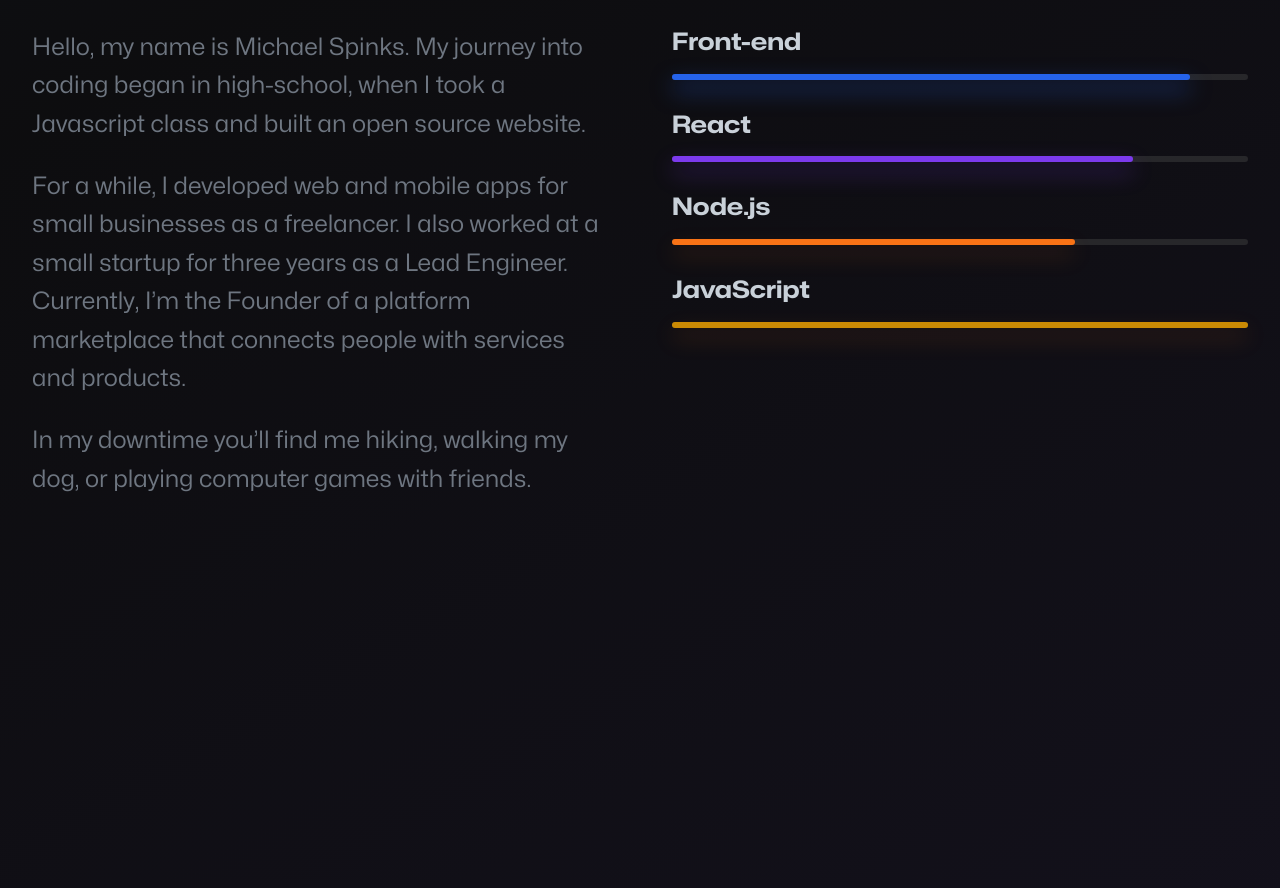
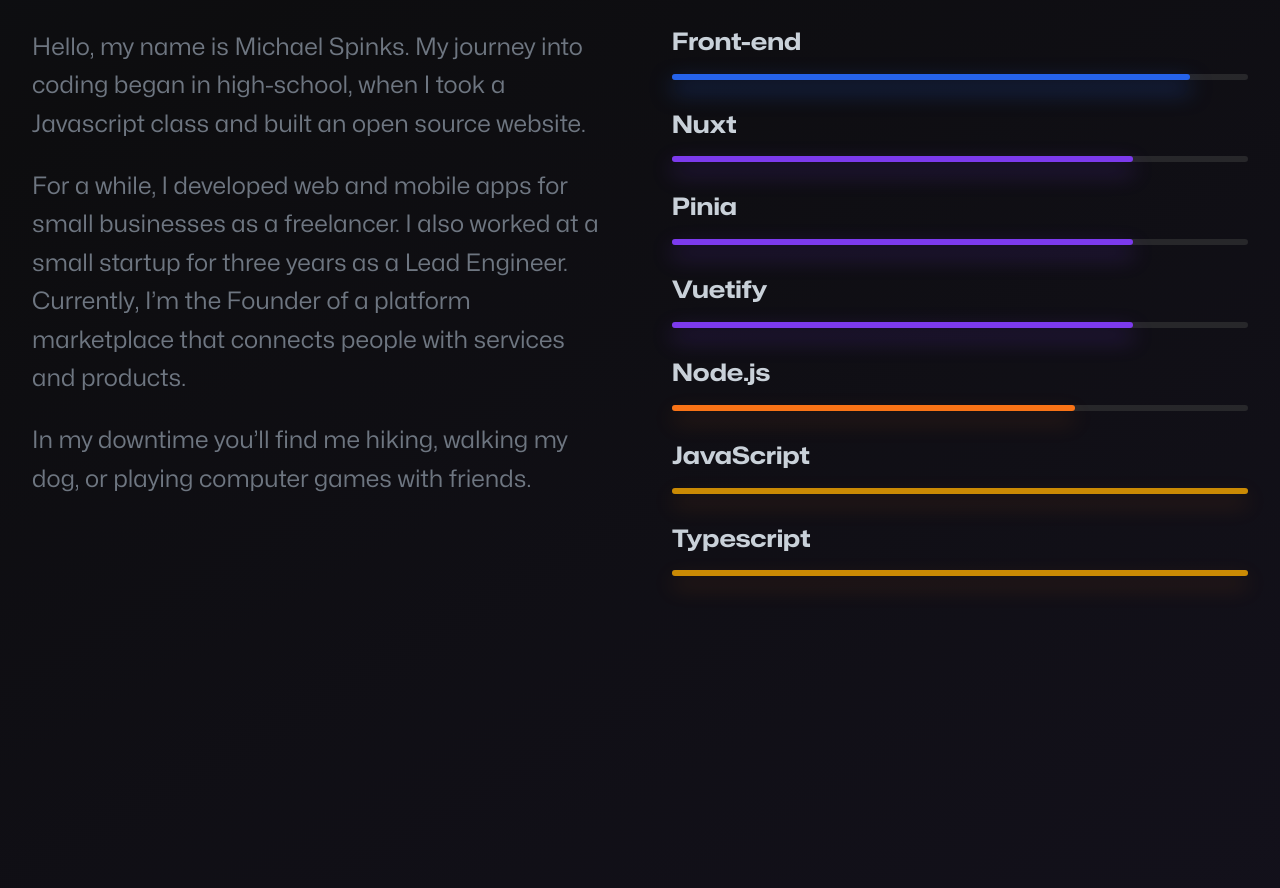
Before and after one commit to mikespinks0401/codespaces-actions-playground, a plain HTML site: page src/index.html in a window 1280 px wide. Shown: the part 1133-2021 px from the top of the page. Drawn offline with Linux system fonts and the light colour scheme.

Commit message:
index update

```diff
--- a/src/index.html
+++ b/src/index.html
@@ -92,7 +92,21 @@
           </div>
 
           <div class="skill">
-            <h4 class="mb-1">React</h4>
+            <h4 class="mb-1">Nuxt</h4>
+            <div class="skill-bar">
+              <div class="skill-progress skill-2"></div>
+            </div>
+          </div>
+
+          <div class="skill">
+            <h4 class="mb-1">Pinia</h4>
+            <div class="skill-bar">
+              <div class="skill-progress skill-2"></div>
+            </div>
+          </div>
+
+          <div class="skill">
+            <h4 class="mb-1">Vuetify</h4>
             <div class="skill-bar">
               <div class="skill-progress skill-2"></div>
             </div>
@@ -107,6 +121,13 @@
 
           <div class="skill">
             <h4 class="mb-1">JavaScript</h4>
+            <div class="skill-bar">
+              <div class="skill-progress skill-4"></div>
+            </div>
+          </div>
+
+          <div class="skill">
+            <h4 class="mb-1">Typescript</h4>
             <div class="skill-bar">
               <div class="skill-progress skill-4"></div>
             </div>
```
